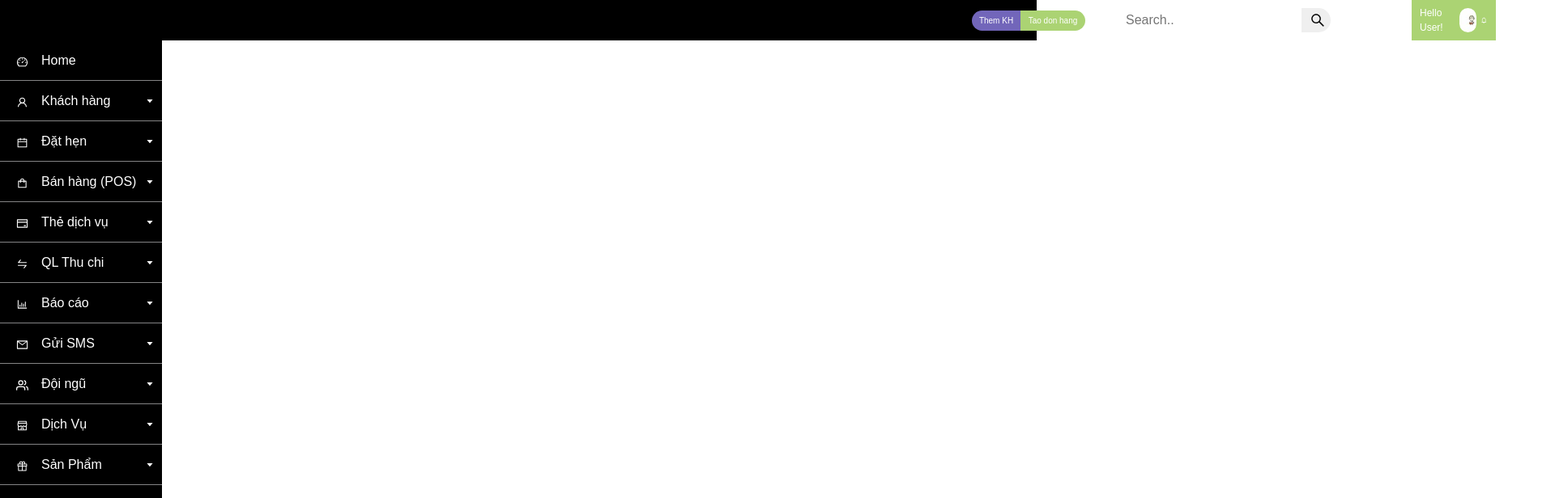
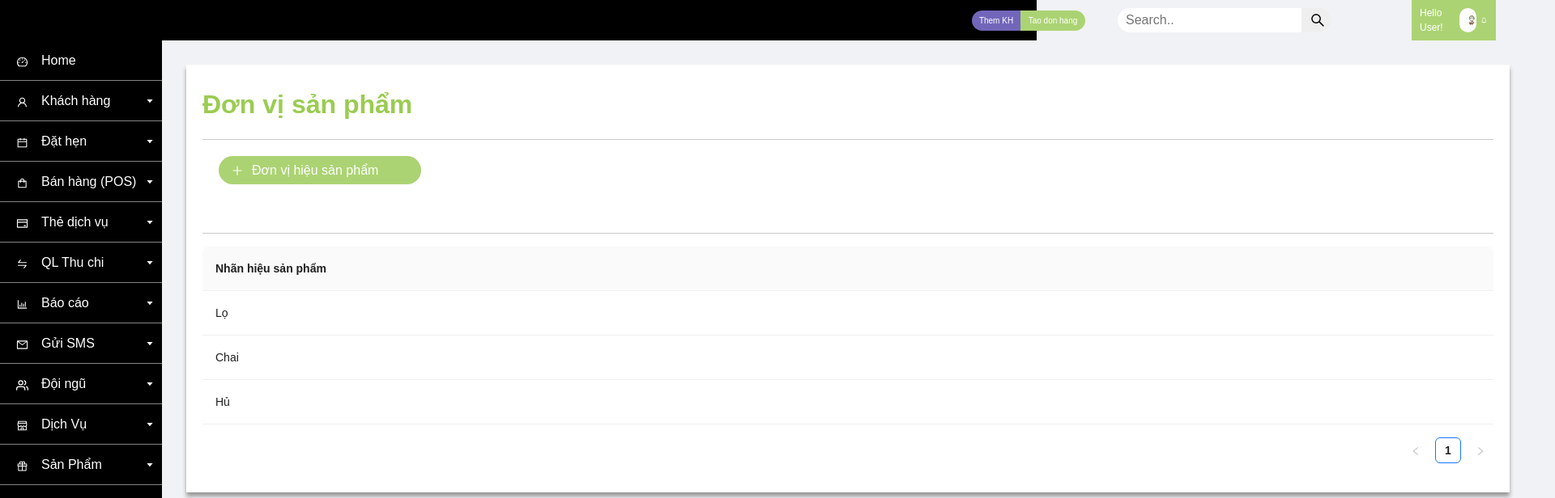
Before and after one commit to boyprovtc/Myspa, a React (Create React App) app in the folder public/: page /QLSP/DonVi/donvi in a window 1280 px wide. Shown: the top 616 px of the page at 81% size, 1920 px wide, since content can reach past the window. Built offline with nearby package versions, Linux system fonts and the light colour scheme.

Commit message:
xong NhanHieu, DonVi...

```diff
--- a/public/src/App.js
+++ b/public/src/App.js
@@ -10,6 +10,8 @@ import SpBan from './Pages/QLSP/SanPhamBan/SpBan';
 import DMSP from './Pages/QLSP/DanhMucSP/DMSP';
 import khoban from './Pages/QLSP/KhoBan/khoban';
 import SignIn from './Pages/KH/SignIn';
+import nhanhieu from './Pages/QLSP/NhanHieu/nhanhieu';
+import donvi from './Pages/QLSP/DonVi/donvi';
 
 function App() {
   return (
@@ -25,6 +27,8 @@ function App() {
         <Route path="/QLSP/SanPhamBan/SpBan" exact Component={SpBan} />
         <Route path="/QLSP/DanhMucSP/DMSP" exact Component={DMSP} />
         <Route path="/QLSP/KhoBan/khoban" exact Component={khoban} />
+        <Route path="/QLSP/NhanHieu/nhanhieu" exact Component={nhanhieu} />
+        <Route path="/QLSP/DonVi/donvi" exact Component={donvi} />
       </Routes>
     </Router>
   );
--- a/public/src/Components/LayoutData.js
+++ b/public/src/Components/LayoutData.js
@@ -270,11 +270,11 @@ export const SidebarData = [
             },
             {
                 title: "Nhãn hiệu SP",
-                path: '/KH/NHSP'
+                path: '/QLSP/NhanHieu/nhanhieu'
             },
             {
                 title: "Đơn vị SP",
-                path: '/KH/DVSP'
+                path: '/QLSP/DonVi/donvi'
             }
         ]
     },
--- /dev/null
+++ b/public/src/Pages/QLSP/DonVi/ListDonVi.js
@@ -0,0 +1,34 @@
+import React from 'react';
+import { Table } from 'antd';
+
+
+const columns = [
+    {
+        title: 'Nhãn hiệu sản phẩm',
+        width: 100,
+        dataIndex: 'name',
+        key: 'name',
+
+    },
+];
+
+const data = [
+    {
+        key: 'name',
+        name: 'Lọ',
+    },
+    {
+        key: 'name',
+        name: 'Chai',
+    },
+    {
+        key: 'name',
+        name: 'Hủ',
+    },
+];
+
+const ListDonVi = () => (
+    <Table columns={columns} dataSource={data} />
+);
+
+export default ListDonVi;
--- /dev/null
+++ b/public/src/Pages/QLSP/DonVi/donvi.css
@@ -0,0 +1,50 @@
+.donVi{
+    width: 1920px;
+    height: 1080px;
+    background: #F0F2F5;
+    padding-top: 50px;
+    padding-left: 200px;
+}
+
+.contaiNer {
+    padding: 20px;
+    padding-top: 30px;
+    background: rgb(255, 255, 255);
+    width: 95%;
+    height: auto;
+    margin-top: 30px;
+    margin-left: 30px;
+    box-shadow: 0px 5px 5px #999999;
+}
+
+.top {
+    display: flex;
+}
+
+.title {
+    color: #9acc51;
+    margin-top: 0px;
+    font-weight: 700;
+}
+
+.themDonVi{
+    background: #ABD373;
+    border-radius: 20px;
+    border: none;
+    color: #fff;
+    padding: 0 15px;
+    margin: 20px;
+    text-decoration: none;
+    display: flex;
+    align-items: center;
+    width: 250px;
+    height: 35px;
+    gap: 10px;
+
+}
+
+.themDonVi:hover {
+    background-color: #9acc51;
+    border-color: #9acc51;
+    color: #fff;
+}
--- /dev/null
+++ b/public/src/Pages/QLSP/DonVi/donvi.js
@@ -0,0 +1,27 @@
+import React from 'react'
+import * as AiIcons from 'react-icons/ai';
+import './donvi.css';
+import ListDonVi from './ListDonVi';
+
+
+function donvi() {
+  return (
+    <div className='donVi'>
+      <div className='contaiNer'>
+                <div className='top'>
+                    <h2 className='title'>Đơn vị sản phẩm</h2>
+                </div>
+                <hr />
+
+                <div className='mid'>
+                    <a href="#" className="themDonVi"><AiIcons.AiOutlinePlus />Đơn vị hiệu sản phẩm</a>
+                    <br />
+                    <hr />
+                    <ListDonVi/>
+                </div>
+            </div>
+    </div>
+  )
+}
+
+export default donvi
--- /dev/null
+++ b/public/src/Pages/QLSP/NhanHieu/ListNhanHieu.js
@@ -0,0 +1,34 @@
+import React from 'react';
+import { Table } from 'antd';
+
+
+const columns = [
+    {
+        title: 'Nhãn hiệu sản phẩm',
+        width: 100,
+        dataIndex: 'name',
+        key: 'name',
+
+    },
+];
+
+const data = [
+    {
+        key: 'name',
+        name: 'LV',
+    },
+    {
+        key: 'name',
+        name: 'Dior',
+    },
+    {
+        key: 'name',
+        name: 'Chanel',
+    },
+];
+
+const ListNhanHieu = () => (
+    <Table columns={columns} dataSource={data} />
+);
+
+export default ListNhanHieu;
--- /dev/null
+++ b/public/src/Pages/QLSP/NhanHieu/nhanhieu.css
@@ -0,0 +1,50 @@
+.nhanHieu{
+    width: 1920px;
+    height: 1080px;
+    background: #F0F2F5;
+    padding-top: 50px;
+    padding-left: 200px;
+}
+
+.contaiNer {
+    padding: 20px;
+    padding-top: 30px;
+    background: rgb(255, 255, 255);
+    width: 95%;
+    height: auto;
+    margin-top: 30px;
+    margin-left: 30px;
+    box-shadow: 0px 5px 5px #999999;
+}
+
+.top {
+    display: flex;
+}
+
+.title {
+    color: #9acc51;
+    margin-top: 0px;
+    font-weight: 700;
+}
+
+.themNhanHieu{
+    background: #ABD373;
+    border-radius: 20px;
+    border: none;
+    color: #fff;
+    padding: 0 15px;
+    margin: 20px;
+    text-decoration: none;
+    display: flex;
+    align-items: center;
+    width: 250px;
+    height: 35px;
+    gap: 10px;
+
+}
+
+.themNhanHieu:hover {
+    background-color: #9acc51;
+    border-color: #9acc51;
+    color: #fff;
+}
--- /dev/null
+++ b/public/src/Pages/QLSP/NhanHieu/nhanhieu.js
@@ -0,0 +1,27 @@
+import React from 'react'
+import * as AiIcons from 'react-icons/ai';
+import "./nhanhieu.css"
+import ListNhanHieu from './ListNhanHieu';
+
+
+function nhanhieu() {
+    return (
+        <div className='nhanHieu'>
+            <div className='contaiNer'>
+                <div className='top'>
+                    <h2 className='title'>Nhãn hiệu sản phẩm</h2>
+                </div>
+                <hr />
+
+                <div className='mid'>
+                    <a href="#" className="themNhanHieu"><AiIcons.AiOutlinePlus />Thêm nhãn hiệu sản phẩm</a>
+                    <br />
+                    <hr />
+                    <ListNhanHieu/>
+                </div>
+            </div>
+        </div>
+    )
+}
+
+export default nhanhieu
```
